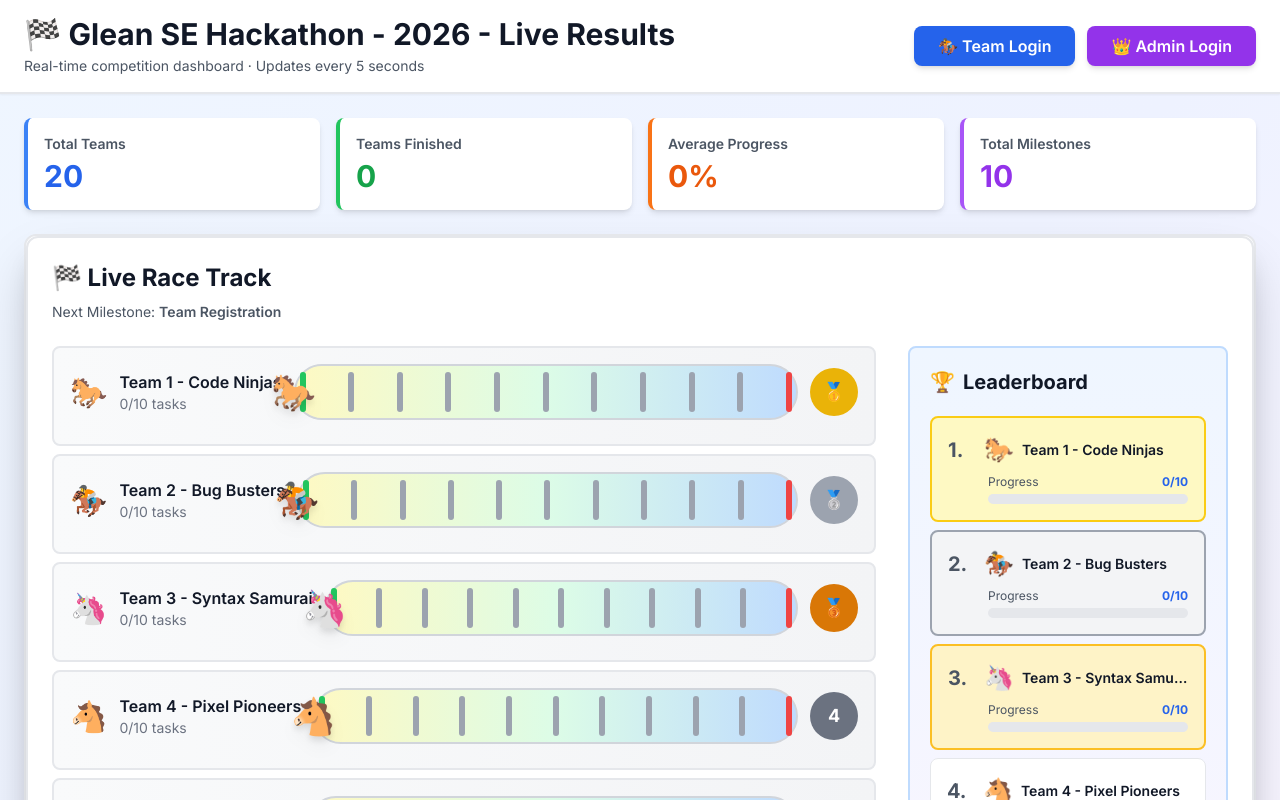
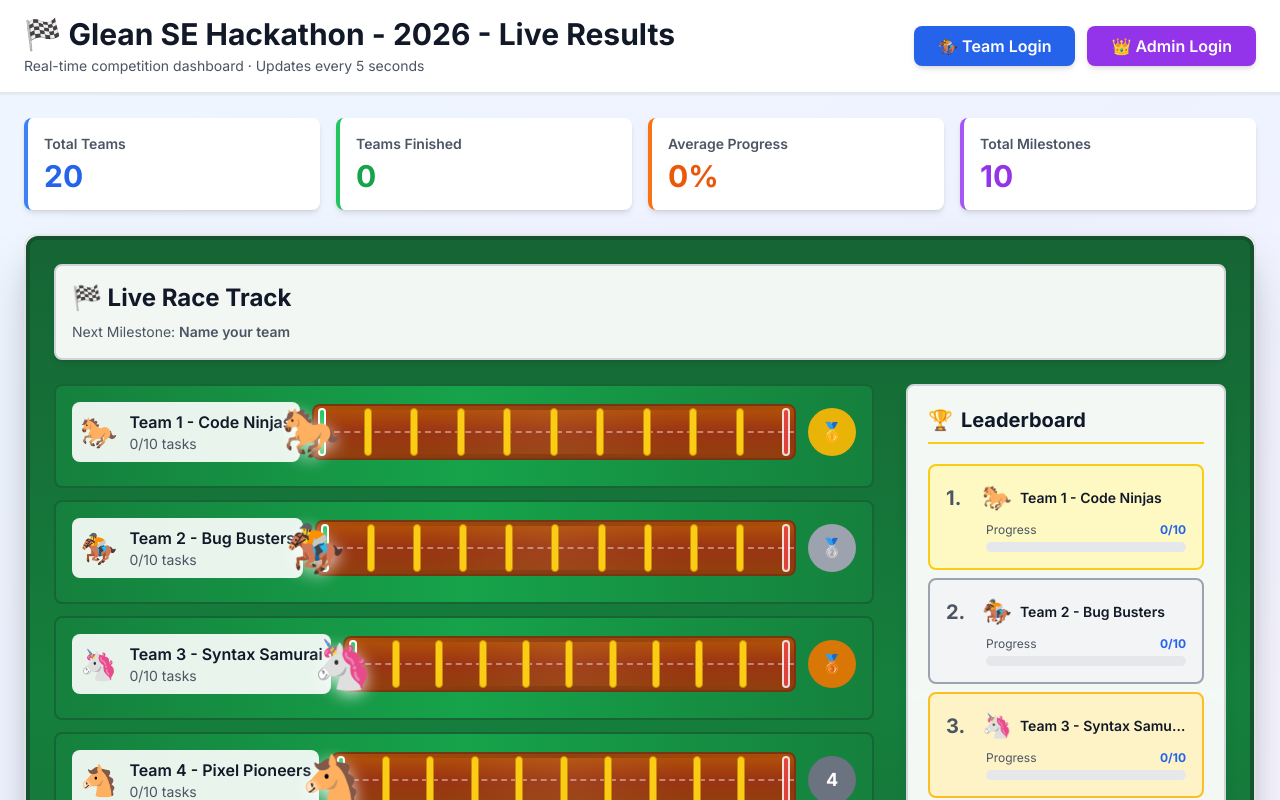
Before and after one commit to anwesh-rijal-glean/hack-26, a Next.js app: page / in a window 1280 px wide. Shown: the top 800 px of the page. Built offline with nearby package versions, Linux system fonts and the light colour scheme.

Commit message:
Updated tasks and change track color to clay

```diff
--- a/components/Racetrack.tsx
+++ b/components/Racetrack.tsx
@@ -39,8 +39,8 @@
   }, [teams, tasks]);
 
   return (
-    <div className="bg-white rounded-xl shadow-xl p-6 border-2 border-gray-200">
-      <div className="mb-6">
+    <div className="bg-gradient-to-b from-green-800 via-green-700 to-green-800 rounded-xl shadow-xl p-6 border-4 border-green-900">
+      <div className="mb-6 bg-white/95 backdrop-blur-sm rounded-lg p-4 border-2 border-gray-300 shadow-md">
         <h2 className="text-2xl font-bold text-gray-900 mb-2">
           🏁 Live Race Track
         </h2>
@@ -51,7 +51,7 @@
 
       <div className="grid lg:grid-cols-[1fr_320px] gap-6">
         {/* Track Lanes */}
-        <div className="space-y-2 overflow-y-auto max-h-[720px] pr-2">
+        <div className="space-y-3 overflow-y-auto max-h-[720px] pr-2">
           {rankedTeams.map((team, index) => {
             const completed = getTasksCompleted(team.progress);
             const position = completed; // 0 to 10
@@ -60,17 +60,17 @@
             return (
               <div
                 key={team.id}
-                className="relative bg-gradient-to-r from-gray-50 to-gray-100 rounded-lg p-4 border-2 border-gray-200 hover:border-blue-300 transition-colors"
+                className="relative rounded-lg p-4 bg-gradient-to-r from-green-700 via-green-600 to-green-700 border-2 border-green-800"
               >
                 {/* Lane background with checkpoints */}
                 <div className="flex items-center gap-3 mb-2">
-                  <div className="flex items-center gap-3 min-w-[200px]">
+                  <div className="flex items-center gap-3 min-w-[200px] bg-white/90 backdrop-blur-sm rounded-lg p-2">
                     <span className="text-3xl">{team.horseIcon}</span>
                     <div>
                       <p className="font-semibold text-base text-gray-900">
                         {team.name}
                       </p>
-                      <p className="text-sm text-gray-500">
+                      <p className="text-sm text-gray-600">
                         {completed}/10 tasks
                       </p>
                     </div>
@@ -78,20 +78,31 @@
 
                   {/* Track with position markers */}
                   <div className="flex-1 relative h-14">
-                    {/* Background track */}
-                    <div className="absolute inset-0 bg-gradient-to-r from-yellow-100 via-green-100 to-blue-200 rounded-full border-2 border-gray-300">
+                    {/* Natural clay track surface */}
+                    <div className="absolute inset-0 bg-gradient-to-b from-amber-700 via-orange-800 to-amber-800 rounded-lg border-2 border-amber-900 shadow-inner">
+                      {/* Clay texture overlay */}
+                      <div className="absolute inset-0 bg-[radial-gradient(circle_at_50%_50%,rgba(222,165,116,0.3),transparent_50%)] opacity-40"></div>
+
+                      {/* White lane separator line */}
+                      <div className="absolute top-1/2 left-0 right-0 h-0.5 border-t-2 border-dashed border-white opacity-40 -translate-y-1/2"></div>
+
+                      {/* Top and bottom track edges */}
+                      <div className="absolute top-0 left-0 right-0 h-1 bg-gradient-to-r from-transparent via-amber-900 to-transparent opacity-60"></div>
+                      <div className="absolute bottom-0 left-0 right-0 h-1 bg-gradient-to-r from-transparent via-amber-900 to-transparent opacity-60"></div>
+
                       {/* Checkpoint markers */}
                       <div className="absolute inset-0 flex justify-between items-center px-1">
                         {Array.from({ length: 11 }).map((_, i) => (
                           <div
                             key={i}
-                            className={`w-1.5 h-10 rounded-full ${
+                            className={`w-2 h-12 rounded ${
                               i === 0
-                                ? "bg-green-500"
+                                ? "bg-green-500 border-2 border-white shadow-lg"
                                 : i === 10
-                                ? "bg-red-500"
-                                : "bg-gray-400"
+                                ? "bg-red-500 border-2 border-white shadow-lg animate-pulse"
+                                : "bg-yellow-400 border border-yellow-600"
                             }`}
+                            title={i === 0 ? "START" : i === 10 ? "FINISH" : `Milestone ${i}`}
                           />
                         ))}
                       </div>
@@ -99,17 +110,14 @@
 
                     {/* Horse position */}
                     <div
-                      className="absolute top-0 bottom-0 flex items-center horse-transition"
+                      className="absolute top-0 bottom-0 flex items-center horse-transition z-10"
                       style={{
                         left: `${progressPercent}%`,
                         transform: "translateX(-50%)",
                       }}
                     >
                       <div
-                        className="text-4xl filter drop-shadow-lg"
-                        style={{
-                          color: team.color,
-                        }}
+                        className="text-5xl filter drop-shadow-[0_4px_8px_rgba(255,255,255,0.8)]"
                       >
                         {team.horseIcon}
                       </div>
@@ -137,8 +145,8 @@
         </div>
 
         {/* Ranking Sidebar */}
-        <div className="bg-gradient-to-b from-blue-50 to-purple-50 rounded-lg p-5 border-2 border-blue-200">
-          <h3 className="text-xl font-bold text-gray-900 mb-5 flex items-center gap-2">
+        <div className="bg-white/95 backdrop-blur-sm rounded-lg p-5 border-2 border-gray-300 shadow-lg">
+          <h3 className="text-xl font-bold text-gray-900 mb-5 flex items-center gap-2 border-b-2 border-yellow-400 pb-2">
             <span>🏆</span> Leaderboard
           </h3>
           <div className="space-y-2 max-h-[640px] overflow-y-auto">
--- a/lib/seed.ts
+++ b/lib/seed.ts
@@ -16,72 +16,72 @@
 export const INITIAL_TASKS: Task[] = [
   {
     id: 1,
-    title: "Team Registration",
-    description: "Register your team and submit project idea",
-    dueDate: "2026-01-13T18:00:00Z",
+    title: "Name your team",
+    description: "Pick a memorable name for your team and update team details.",
+    dueDate: "2026-01-20T18:00:00Z",
     locked: false,
   },
   {
     id: 2,
-    title: "Project Proposal",
-    description: "Submit detailed project proposal and tech stack",
-    dueDate: "2026-01-13T20:00:00Z",
+    title: "Define your winning idea",
+    description: "Submit details of your problem statement. What pain are you solving and why it matters",
+    dueDate: "2026-01-20T20:00:00Z",
     locked: false,
   },
   {
     id: 3,
-    title: "Initial Prototype",
-    description: "Create basic working prototype",
-    dueDate: "2026-01-14T00:00:00Z",
+    title: "Share the Vibe",
+    description: "Create a graphics or visual that captures the problem, pain or the vibe of your team and post it to #gko-fy2027-se-hackathon",
+    dueDate: "2026-01-20T00:00:00Z",
     locked: false,
   },
   {
     id: 4,
-    title: "Core Features",
-    description: "Implement main features of the project",
-    dueDate: "2026-01-14T06:00:00Z",
+    title: "Progress Ping",
+    description: "Post a quick progress. Keep the momentum visible and the hype alive",
+    dueDate: "2026-02-01T14:00:00Z",
     locked: false,
   },
   {
     id: 5,
-    title: "UI/UX Polish",
-    description: "Improve design and user experience",
-    dueDate: "2026-01-14T10:00:00Z",
+    title: "Make it Real!",
+    description: "Build a functional prototype (rough edges are fine!)",
+    dueDate: "2026-02-10T06:00:00Z",
     locked: false,
   },
   {
     id: 6,
-    title: "Testing & Debugging",
-    description: "Test all features and fix bugs",
-    dueDate: "2026-01-14T14:00:00Z",
+    title: "Cross-Team Jam",
+    description: "Collaborate or get feedback from at least one x-functional partner (product, eng)",
+    dueDate: "2026-02-10T10:00:00Z",
     locked: false,
   },
   {
     id: 7,
-    title: "Documentation",
-    description: "Write README and setup instructions",
-    dueDate: "2026-01-14T16:00:00Z",
+    title: "Learning Drop 💡",
+    description: "Share one new thing you learned in the channel. Bonus points if it helps others.",
+    dueDate: "2026-02-10T16:00:00Z",
     locked: false,
   },
   {
     id: 8,
-    title: "Demo Video",
-    description: "Record demo video of the project",
-    dueDate: "2026-01-14T18:00:00Z",
+    title: "How-To Guide 📖",
+    description: "Create some documentation: what it is, when to use it, how it works etc.",
+    dueDate: "2026-02-20T18:00:00Z",
     locked: false,
   },
   {
     id: 9,
-    title: "Presentation Slides",
-    description: "Prepare final presentation",
-    dueDate: "2026-01-14T20:00:00Z",
+    title: "Audition Video 🎥",
+    description: "Submit a short pitch video to qualify for finals. Clear, crisp and compelling.",
+    dueDate: "2026-02-20T20:00:00Z",
     locked: false,
   },
   {
     id: 10,
-    title: "Final Submission",
-    description: "Submit project and all deliverables",
-    dueDate: "2026-01-14T22:00:00Z",
+    title: "Ready for the spotlight 🏆",
+    description: "Turn in your final presentation deck - this is what you'll use if you present live at GKO",
+    dueDate: "2026-02-20T22:00:00Z",
     locked: false,
   },
 ];
```
